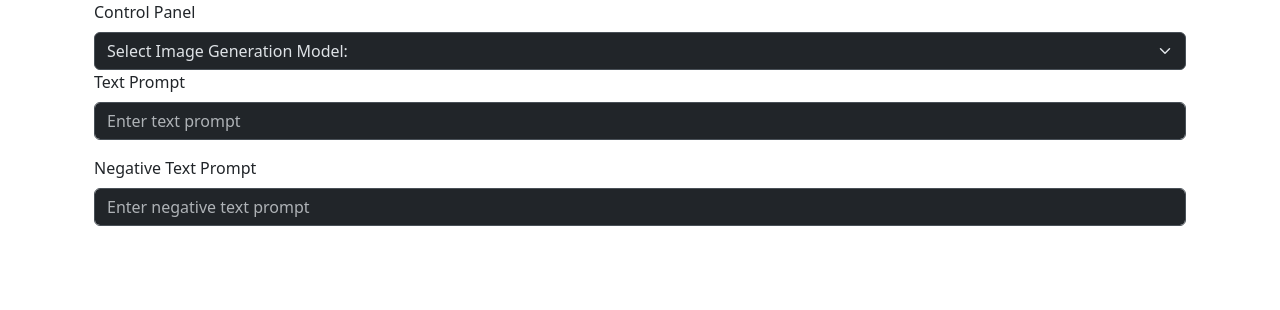
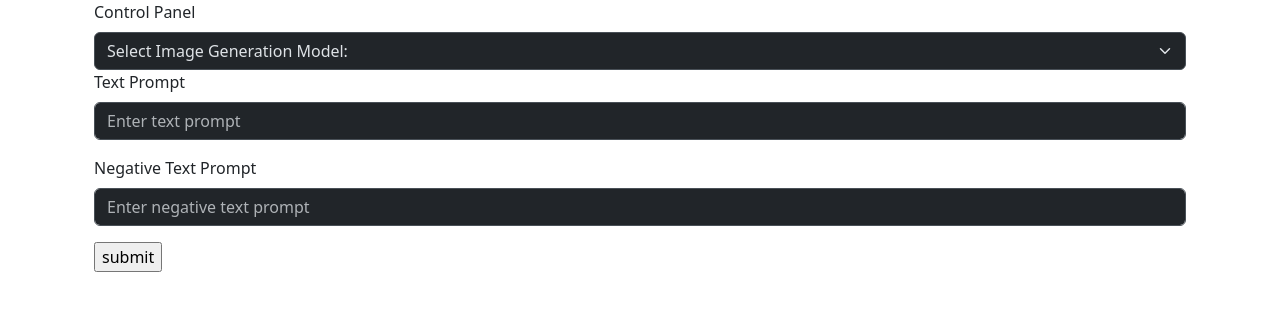
Before and after one commit to tylerpiercey/Stable-Diffusion-Demonstration-, a React (Create React App) app: page / in a window 1280 px wide. Shown: the top 310 px of the page. Built offline with nearby package versions, Linux system fonts and the light colour scheme; no server answers.

Commit message:
Added basic API call code in axios

```diff
--- a/src/components/ControlPanel.js
+++ b/src/components/ControlPanel.js
@@ -14,7 +14,7 @@ function ControlPanel() {
         <Form.Label>Control Panel</Form.Label>
         <Form.Select aria-label='Select'>
             <option>Select Image Generation Model:</option>
-            <option value="1">StableDiffusion</option>
+            <option value="1" >StableDiffusion</option>
             <option value="2">Midjourney</option>
             <option value="3">Dall-E 3.0</option>
         </Form.Select>
@@ -41,11 +41,13 @@ function ControlPanel() {
           />
         </Form.Group>
       </Form.Group>
+        <input type="submit" value="submit" onClick={getData}/>
     </Container>
   );
-}
+    async function getData() {
+        console.log("test")
         let data = JSON.stringify({
-    "key": "CNsyFcLinJ2xL1PVt9xOQoJuuyc0kWgDROS6fihjNmFCYjKZWnwxvbimvuMP",
+            "key": process.env.REACT_APP_API_KEY,
             "model_id": "midjourney",
             "prompt": "Tombstone",
             "negative_prompt": "blue",
@@ -78,15 +80,16 @@ let config = {
             headers: {
                 'Content-Type': 'application/json'
             },
-    data : data
+            data: data
         };
 
         axios.request(config)
             .then((response) => {
-        console.log(JSON.stringify(response.data));
+                console.log((response.data.proxy_links));
             })
             .catch((error) => {
                 console.log(error);
             });
-
+    }
+}
 export default ControlPanel;
```
Also changed, not shown: 1 other file (tests, documents, lock files or other folders). Lines whose indentation alone changed are shown as unchanged.
